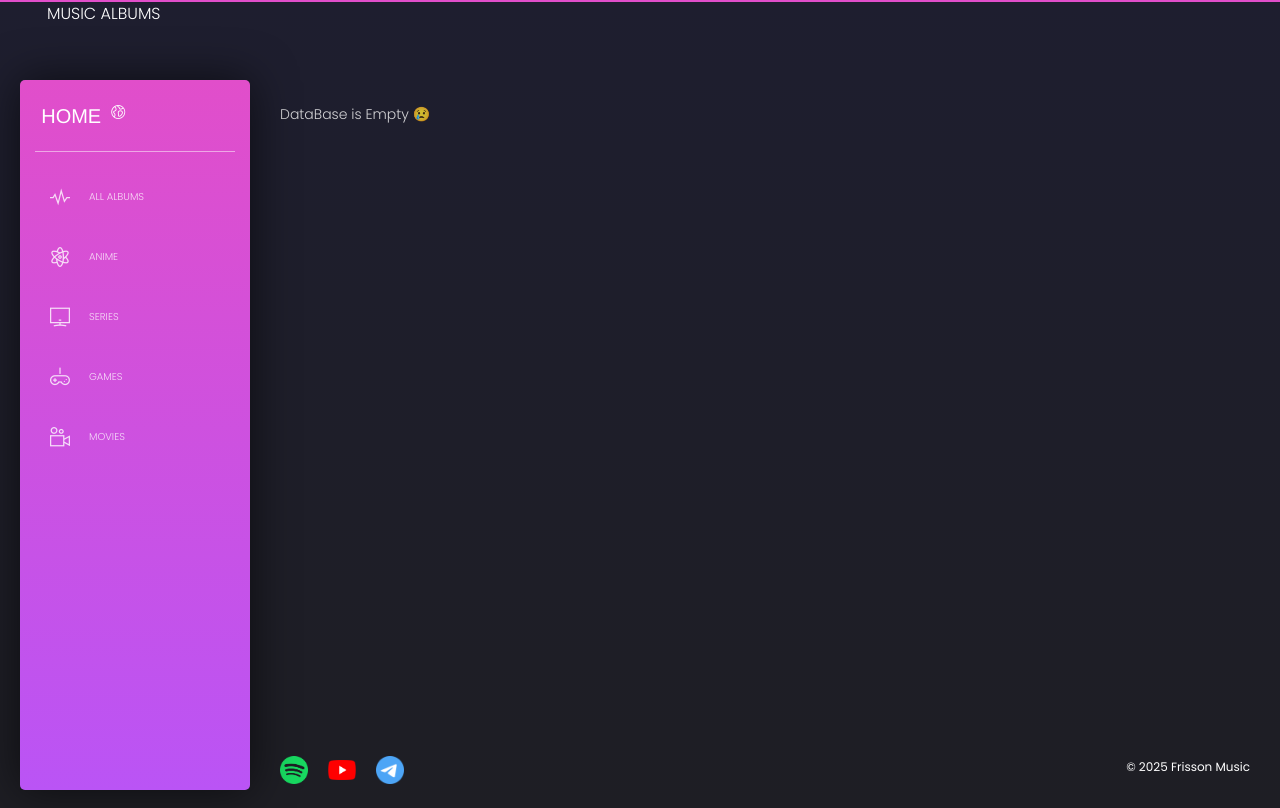
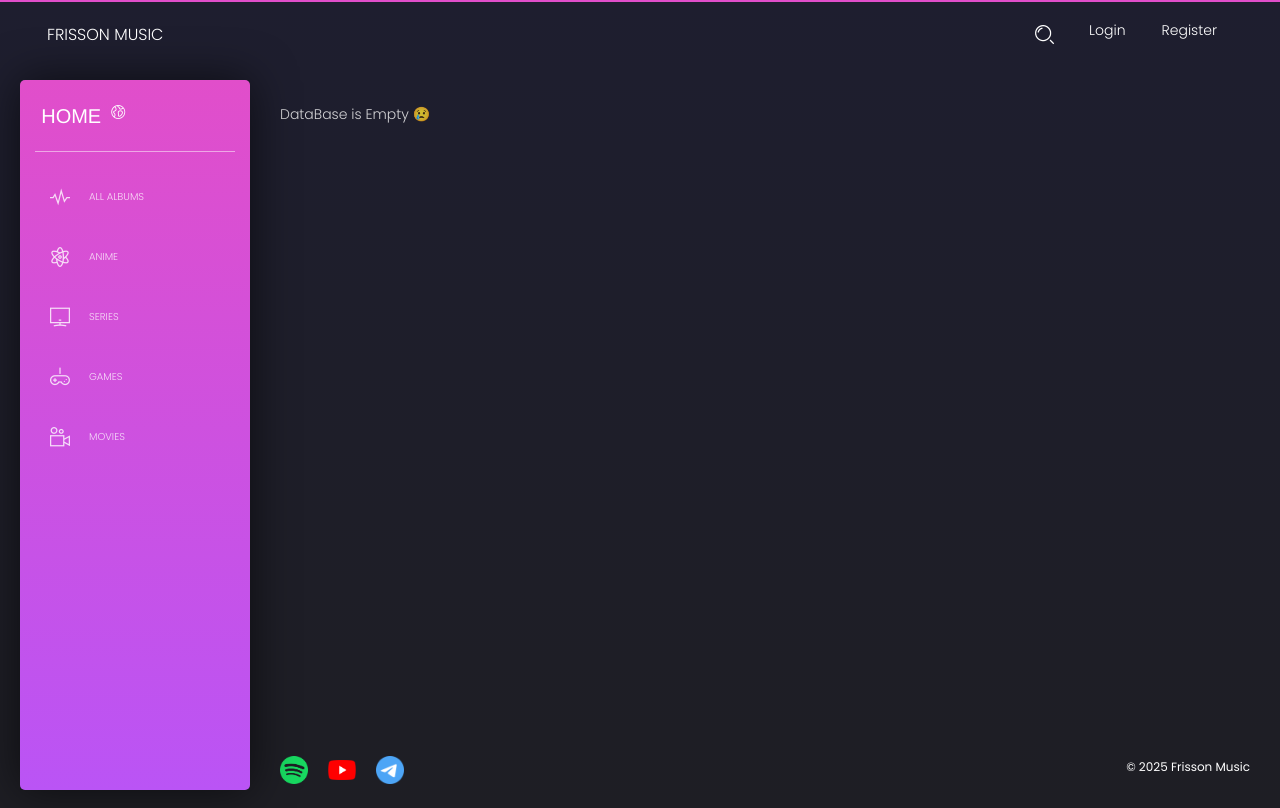
Before and after one commit to Iventyk/frisson-music, a Django app: page /albums/ in a window 1280 px wide. Run offline with Django 5.2, Linux system fonts and the light colour scheme; data that the repository does not hold is empty; some libraries are stand-ins or nearby versions.

Commit message:
added base buttons on navbar

```diff
--- a/templates/includes/navbar.html
+++ b/templates/includes/navbar.html
@@ -1,7 +1,55 @@
 <nav class="navbar navbar-expand-lg navbar-absolute navbar-transparent">
-  <div class="container-fluid">
-    <div class="navbar-wrapper">
-      <a class="navbar-brand" href="#">Music Albums</a>
+    <div class="container-fluid">
+        <div class="navbar-wrapper">
+            <div class="navbar-toggle d-inline">
+                <button type="button" class="navbar-toggler">
+                    <span class="navbar-toggler-bar bar1"></span>
+                    <span class="navbar-toggler-bar bar2"></span>
+                    <span class="navbar-toggler-bar bar3"></span>
+                </button>
+            </div>
+            <a class="navbar-brand" href="{% url 'home' %}">Frisson Music</a>
+        </div>
+        <button class="navbar-toggler" type="button" data-toggle="collapse" data-target="#navigation" aria-expanded="false" aria-label="Toggle navigation">
+            <span class="navbar-toggler-bar navbar-kebab"></span>
+            <span class="navbar-toggler-bar navbar-kebab"></span>
+            <span class="navbar-toggler-bar navbar-kebab"></span>
+        </button>
+        <div class="collapse navbar-collapse" id="navigation">
+            <ul class="navbar-nav ml-auto">
+                <li class="search-bar input-group">
+                    <button class="btn btn-link" id="search-button" data-toggle="modal" data-target="#searchModal">
+                        <i class="tim-icons icon-zoom-split"></i>
+                        <span class="d-lg-none d-md-block">Search</span>
+                    </button>
+                </li>
+
+                {% if user.is_authenticated %}
+                    <li class="nav-item">
+                        <a href="#" class="nav-link">Logout</a>
+                    </li>
+                {% else %}
+                    <li class="nav-item">
+                        <a href="#" class="nav-link">Login</a>
+                    </li>
+                    <li class="nav-item">
+                        <a href="#" class="nav-link">Register</a>
+                    </li>
+                {% endif %}
+            </ul>
+        </div>
     </div>
-  </div>
 </nav>
+
+<div class="modal modal-search fade" id="searchModal" tabindex="-1" role="dialog" aria-labelledby="searchModal" aria-hidden="true">
+    <div class="modal-dialog" role="document">
+        <div class="modal-content">
+            <div class="modal-header">
+                <input type="text" class="form-control" id="inlineFormInputGroup" placeholder="SEARCH">
+                <button type="button" class="close" data-dismiss="modal" aria-label="Close">
+                    <i class="tim-icons icon-simple-remove"></i>
+                </button>
+            </div>
+        </div>
+    </div>
+</div>
```
